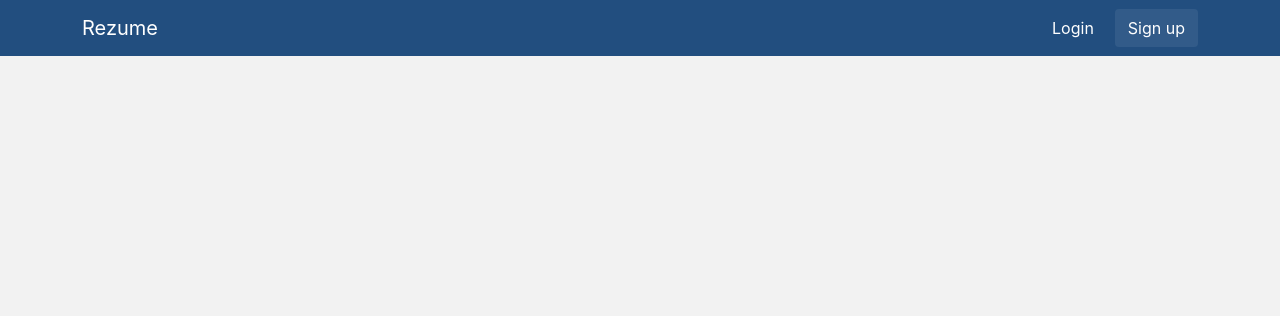
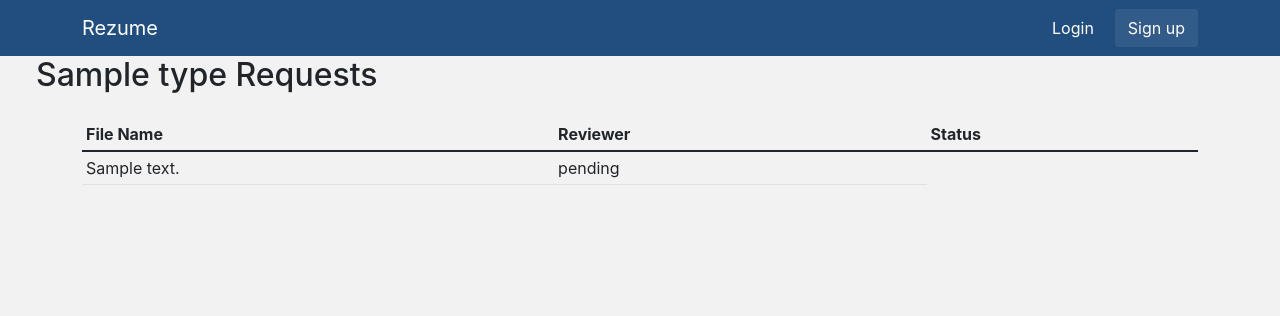
Before and after one commit to caspinprince/Resumated, a Flask app: template web_app/templates/general/requests.html in a window 1280 px wide. Shown: the top 316 px of the page. Run offline with Flask 2, Linux system fonts and the light colour scheme; the template is opened without the code that fills it: most values are stand-ins (such as "Sample title", 1, 10 or a date in 2020); some libraries are stand-ins or nearby versions.

Commit message:
Requests page now shows incoming and outgoing requests, status and allows reviewers to accept/decline

```diff
--- a/web_app/templates/base.html
+++ b/web_app/templates/base.html
@@ -21,15 +21,15 @@
                            aria-expanded="false">Requests</a>
                         <ul class="dropdown-menu dropdown-menu-lg-end" style="margin-top: 10px">
                             <li>
-                                <a href={{ url_for('general.requests') }} class="dropdown-item">Received</a>
+                                <a href={{ url_for('general.requests', type='received') }} class="dropdown-item">Received</a>
                             </li>
                             <li>
-                                <a href={{ url_for('general.requests') }} class="dropdown-item">Sent</a>
+                                <a href={{ url_for('general.requests', type='sent') }} class="dropdown-item">Sent</a>
                             </li>
                         </ul>
                     </div>
                 {% else %}
-                    <a href="{{ url_for('general.requests') }}" class="btn me-2" style="color: white;">Requests</a>
+                    <a href="{{ url_for('general.requests', type='sent') }}" class="btn me-2" style="color: white;">Requests</a>
                 {% endif %}
                 <div class="dropdown">
                     <a id="navbar" class="btn me-2" style="color:white" data-bs-toggle="dropdown" aria-expanded="false">Documents</a>
--- a/web_app/templates/general/requests.html
+++ b/web_app/templates/general/requests.html
@@ -1,4 +1,43 @@
 {% extends "base.html" %}
 {% block content %}
-
+    <div class="container m-4">
+        <h2>
+            {{ type.capitalize() }} Requests
+        </h2>
+    </div>
+    <div class="container">
+        <table id="fileTable" class="table table-sm table-hover">
+            <thead>
+            <tr>
+                <th class="th-sm" scope="col">File Name</th>
+                <th class="th-sm" scope="col">Reviewer</th>
+                <th class="th-sm" scope="col">Status</th>
+            </tr>
+            </thead>
+            <tbody>
+            {% for file in request_list %}
+                <tr>
+                    {% if type == 'sent' %}
+                        <th scope="row"><a class="btn" href={{ url_for('general.document', user_id = file['owner_id'],
+                        filename=file['filename']) }}>{{ file['filename'] }}</a></th>
+                    {% elif type == 'received' %}
+                        <th scope="row"><a class="btn"}>{{ file['filename'] }}</a></th>
+                    {% endif %}
+                    <td class="align-middle">{{ file['reviewer'] }}</td>
+                    <td class="align-middle">{{ file['status'] }}</td>
+                    {% if type == 'received' and file['status'] == 'pending' %}
+                        <form method="post"
+                              action="{{ url_for('general.accept', file_id=file['file_id'], accepted_or_declined="accepted") }}">
+                            <td class="align-middle"><input class="btn btn-success" type="submit" name="archive" value="Accept"></td>
+                        </form>
+                        <form method="post"
+                              action="{{ url_for('general.accept', file_id=file['file_id'], accepted_or_declined="declined") }}">
+                            <td class="align-middle"><input class="btn btn-danger" type="submit" name="delete" value="Decline"></td>
+                        </form>
+                    {% endif %}
+                </tr>
+            {% endfor %}
+            </tbody>
+        </table>
+    </div>
 {% endblock %}
```
Also changed, not shown: web_app/general/routes.py (+27 -4 lines), web_app/utilities/db_utils.py (+53 -18 lines).
